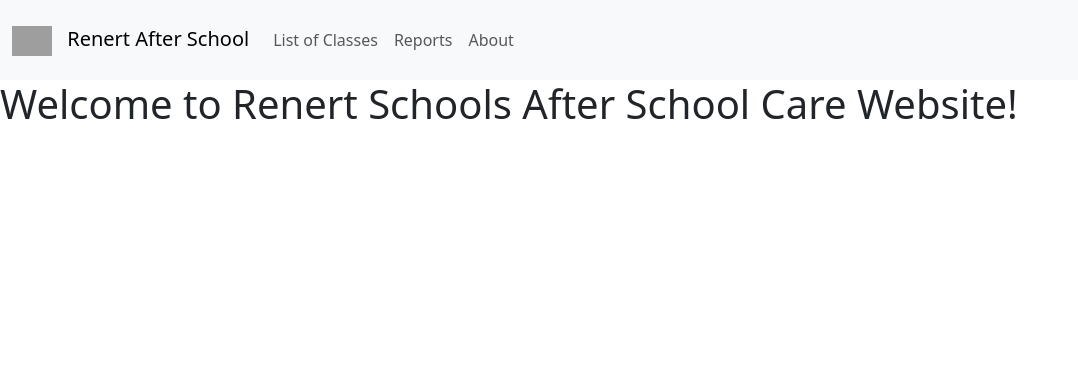
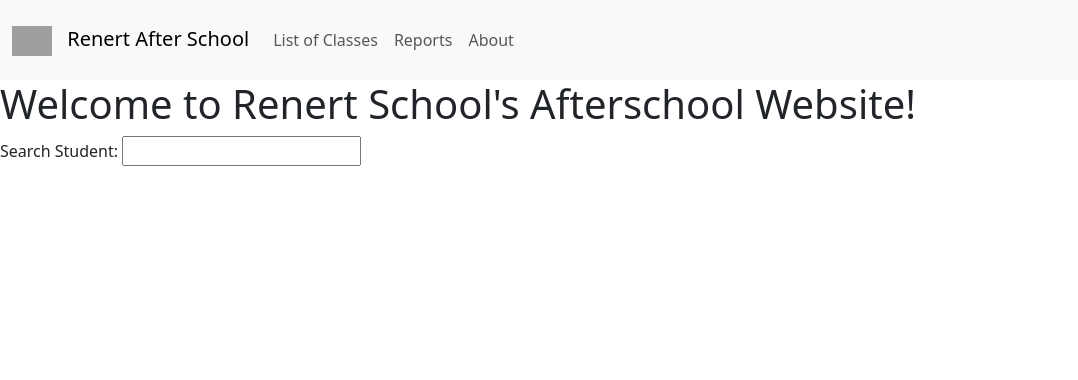
Before and after one commit to lekha-sandhu/renert-afterschool-public, a Flask app: template templates/index.html in a window 1280 px wide. Shown: the top 380 px of the page, without its empty margins (0-1078 px from the left). Run offline with Flask 3, Linux system fonts and the light colour scheme; the template is opened without the code that fills it, so the values that code supplies are empty; parts of the project's set-up code (start-up, migrations or seed data) failed here and were passed over; grey boxes are pictures that could not be loaded.

Commit message:
add search bar for students on main page

```diff
--- a/templates/index.html
+++ b/templates/index.html
@@ -3,6 +3,26 @@
 
 {% block content %}
 
-   <h1> Welcome to Renert Schools After School Care Website!</h1>
+<html>
+   <body>
+      <h1>Welcome to Renert School's Afterschool Website!</h1>
+      <label for="search-bar">Search Student:</label>
+      <input type="text" id="search-bar" name="search">
+
+      <script>
+      const searchInput = document.getElementById('search');
+
+      searchInput.addEventListener('input', () => {
+         searchFunction();
+      });
+
+      function searchFunction() {
+         const searchTerm = searchInput.value;
+         console.log("Searching for:", searchTerm);
+      }
+      </script>
+   </body>
+</html>
+
 
 {% endblock %}
```
